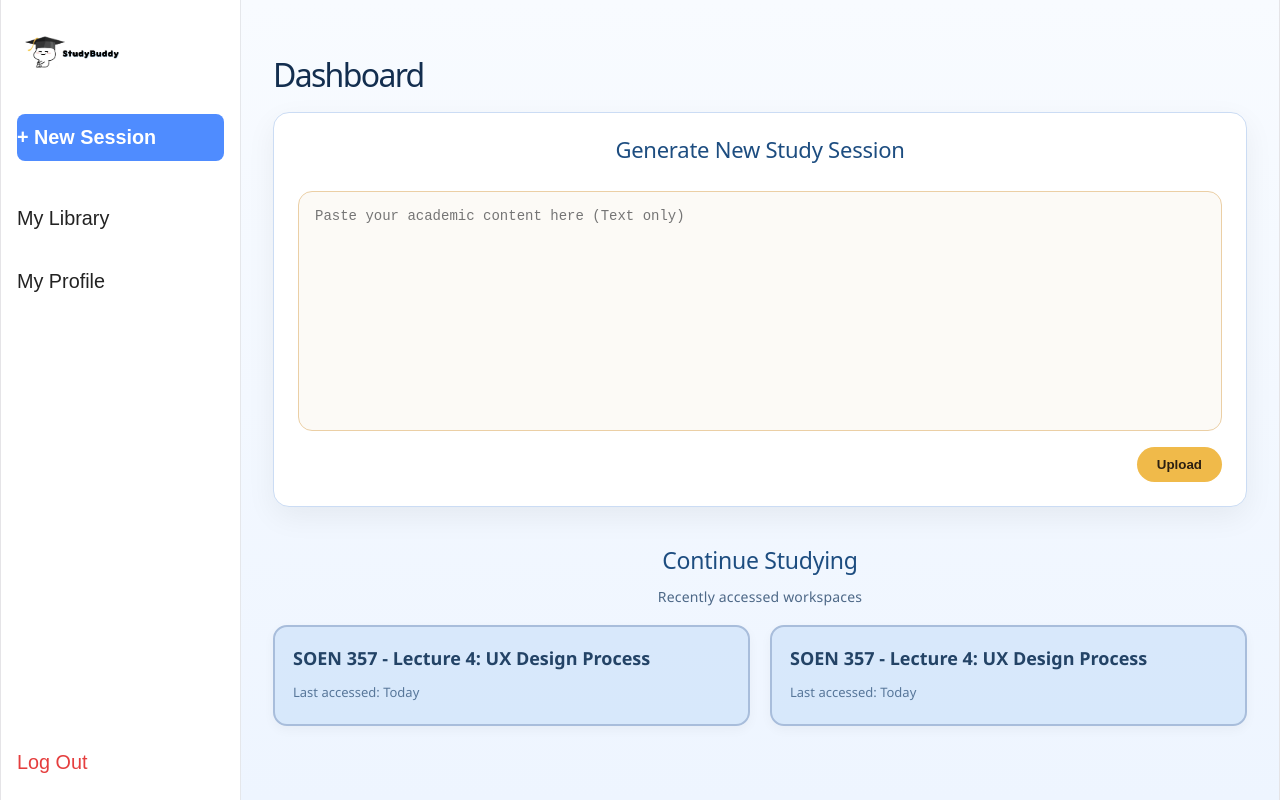
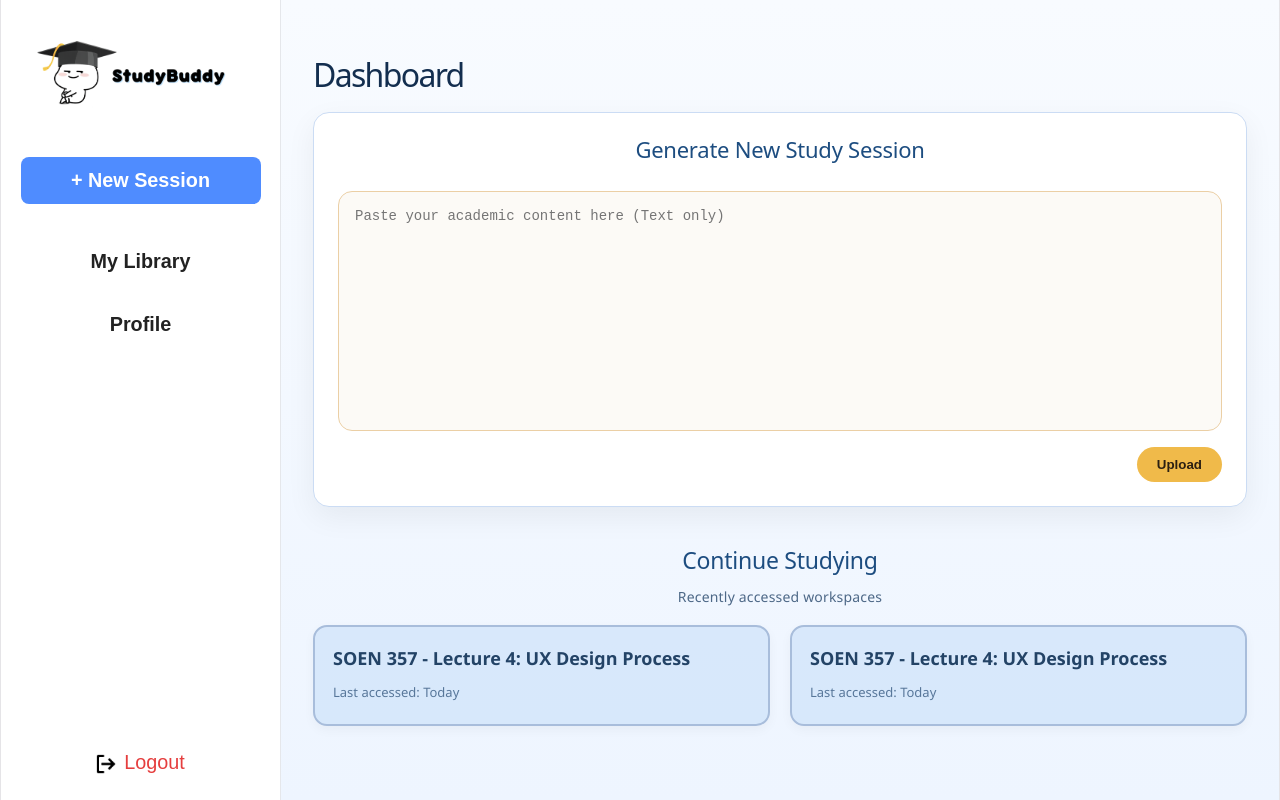
Before and after one commit to bypameladaniel/study-buddy, a React (Vite) app in the folder frontend/: page /dashboard in a window 1280 px wide. Built offline with nearby package versions, Linux system fonts and the light colour scheme; no server answers.

Commit message:
Finalize sidebar styling

```diff
--- a/frontend/src/App.tsx
+++ b/frontend/src/App.tsx
@@ -5,6 +5,8 @@ import './index.css';
 import SignIn from "./pages/SignIn";
 import SignUp from './pages/SignUp';
 import Dashboard from './pages/Dashboard';
+import MyLibrary from './pages/MyLibrary';
+import Profile from './pages/Profile';
 
 function App() {
   return (
@@ -12,6 +14,8 @@ function App() {
       <Route path ="/" element ={<SignIn/>}/>
       <Route path = "/signup" element = {<SignUp/>}/>
       <Route path = "/dashboard" element = {<Dashboard/>}/>
+      <Route path = "/mylibrary" element = {<MyLibrary/>}/>
+      <Route path = "/profile" element = {<Profile/>}/>
     </Routes>
   )
 }
--- a/frontend/src/components/Sidebar.tsx
+++ b/frontend/src/components/Sidebar.tsx
@@ -1,20 +1,46 @@
 import React from "react";
+import { useNavigate } from "react-router-dom";
+import { signOut } from "firebase/auth";
+import { auth } from "../config/firebase";
 import logo from "../assets/logo.png";
+import logoutIcon from "../assets/logout.png";
 import "../styles/sidebar.css";
 
 const Sidebar: React.FC = () => {
+  const navigate = useNavigate();
+
+  const handleNewSession = () => {
+    navigate("/dashboard");
+  };
+
+  const handleMyLibrary = () => {
+    navigate("/mylibrary");
+  };
+
+  const handleProfile = () => {
+    navigate("/profile");
+  };
+
+  const handleLogout = async () => {
+    await signOut(auth);
+    navigate("/");
+  };
+
   return (
     <div className="sidebar">
       <div className="sidebar__top">
         <img src={logo} alt="Logo" className="sidebar__logo" />
         <nav className="sidebar__nav">
-          <button className="sidebar__button sidebar__new-session">+ New Session</button>
-          <button className="sidebar__button">My Library</button>
-          <button className="sidebar__button">My Profile</button>
+          <button className="sidebar__button sidebar__new-session" onClick={handleNewSession}>+ New Session</button>
+          <button className="sidebar__button" onClick={handleMyLibrary}>My Library</button>
+          <button className="sidebar__button" onClick={handleProfile}>Profile</button>
         </nav>
       </div>
       <div className="sidebar__bottom">
-        <button className="sidebar__button sidebar__logout">Log Out</button>
+          <button className="sidebar__button sidebar__logout" onClick={handleLogout}>
+            <img src={logoutIcon} alt="Logout Icon" className="sidebar__logout-icon" style={{ width: 20, height: 20, verticalAlign: 'middle', marginRight: 8 }} />
+            Logout
+          </button>
       </div>
     </div>
   );
--- /dev/null
+++ b/frontend/src/pages/MyLibrary.tsx
@@ -0,0 +1,12 @@
+import React from "react";
+
+const MyLibrary: React.FC = () => {
+  return (
+    <div style={{ padding: 40, textAlign: "center" }}>
+      <h1>My Library</h1>
+      <p>This is your library. Content coming soon!</p>
+    </div>
+  );
+};
+
+export default MyLibrary;
--- /dev/null
+++ b/frontend/src/pages/Profile.tsx
@@ -0,0 +1,12 @@
+import React from "react";
+
+const Profile: React.FC = () => {
+  return (
+    <div style={{ padding: 40, textAlign: "center" }}>
+      <h1>Profile</h1>
+      <p>This is your profile page. Content coming soon!</p>
+    </div>
+  );
+};
+
+export default Profile;
--- a/frontend/src/styles/sidebar.css
+++ b/frontend/src/styles/sidebar.css
@@ -1,24 +1,38 @@
+/* Style for the logout icon */
+.sidebar__logout-icon {
+  width: 20px;
+  height: 20px;
+  vertical-align: middle;
+  margin-right: 8px;
+  fill: #e53e3e;
+  font-weight: 700;
+}
 .sidebar {
   display: flex;
   flex-direction: column;
   justify-content: space-between;
-  width: 240px;
+  width: 280px;
   height: 100vh;
   background: #fff;
   border-right: 1px solid #e5e7eb;
   padding: 32px 16px 16px 16px;
   box-sizing: border-box;
+  font-family: Segoe UI, Tahoma, Geneva, Verdana, sans-serif;
+  align-items: center;
+  text-align: center;
 }
 
 .sidebar__top {
   display: flex;
   flex-direction: column;
-  align-items: flex-start;
+  align-items: center;
 }
 
 .sidebar__logo {
-  width: 120px;
+  width: 240px;
   margin-bottom: 40px;
+  background: none;
+  display: block;
 }
 
 .sidebar__nav {
@@ -26,6 +40,7 @@
   flex-direction: column;
   gap: 20px;
   width: 100%;
+  align-items: center;
 }
 
 .sidebar__button {
@@ -33,23 +48,31 @@
   border: none;
   color: #222;
   font-size: 1.1rem;
-  text-align: left;
+  text-align: center;
   padding: 10px 0;
   cursor: pointer;
   width: 100%;
   border-radius: 8px;
   transition: background 0.15s;
+  font-weight: 700;
 }
 
 .sidebar__button:hover, .sidebar__button:focus {
+  background: #e3efff;
+  color: #222;
+}
+
+/* Keep logout button hover unchanged */
+.sidebar__logout:hover, .sidebar__logout:focus {
   background: #f0f4f8;
+  color: #e53e3e;
 }
 
 .sidebar__new-session {
   color: #fff;
   background: #4f8cff;
   margin-bottom: 16px;
-  font-weight: 600;
+  font-weight: 700;
   border-radius: 8px;
   padding: 12px 0;
   transition: background 0.15s;
@@ -57,12 +80,13 @@
 
 .sidebar__new-session:hover, .sidebar__new-session:focus {
   background: #357ae8;
+  color: #fff;
 }
 
 .sidebar__bottom {
   display: flex;
   flex-direction: column;
-  align-items: flex-start;
+  align-items: center;
 }
 
 .sidebar__logout {
```
Also changed, not shown: frontend/src/assets/logout.png (added).
